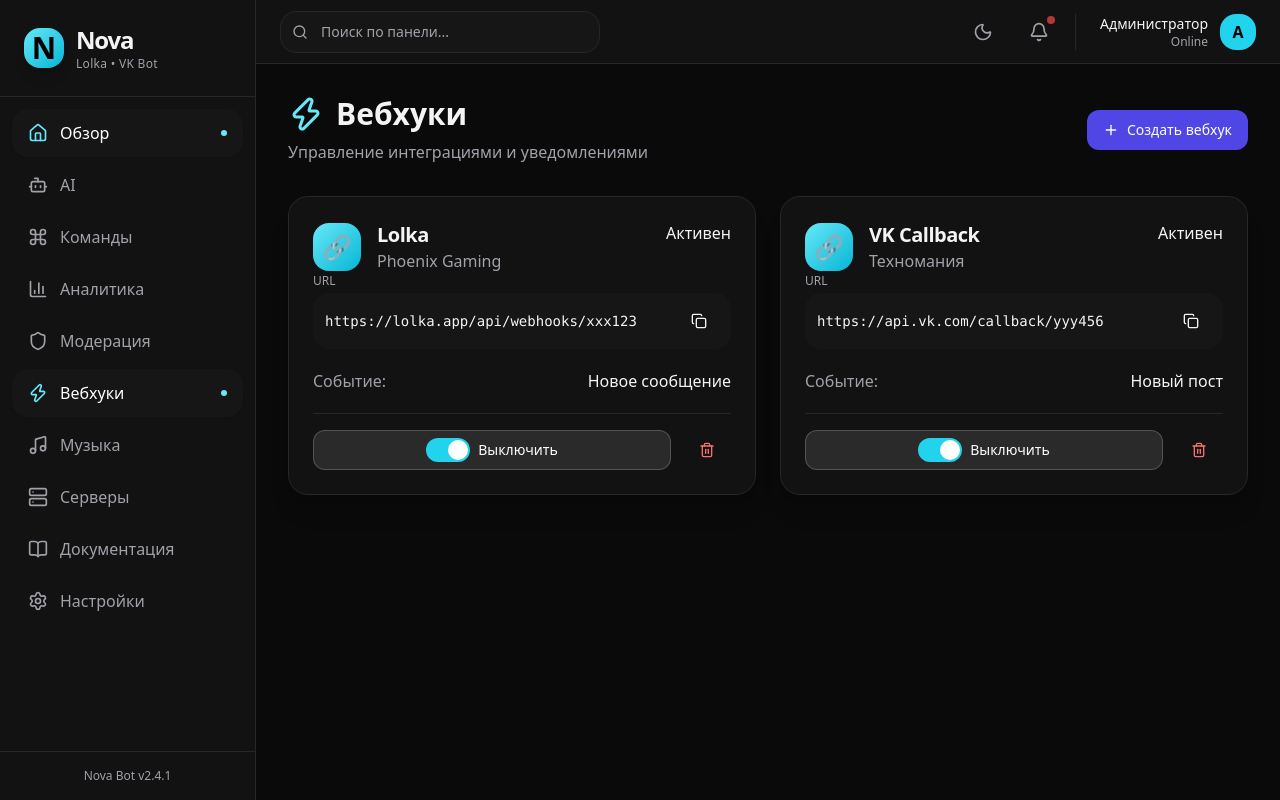
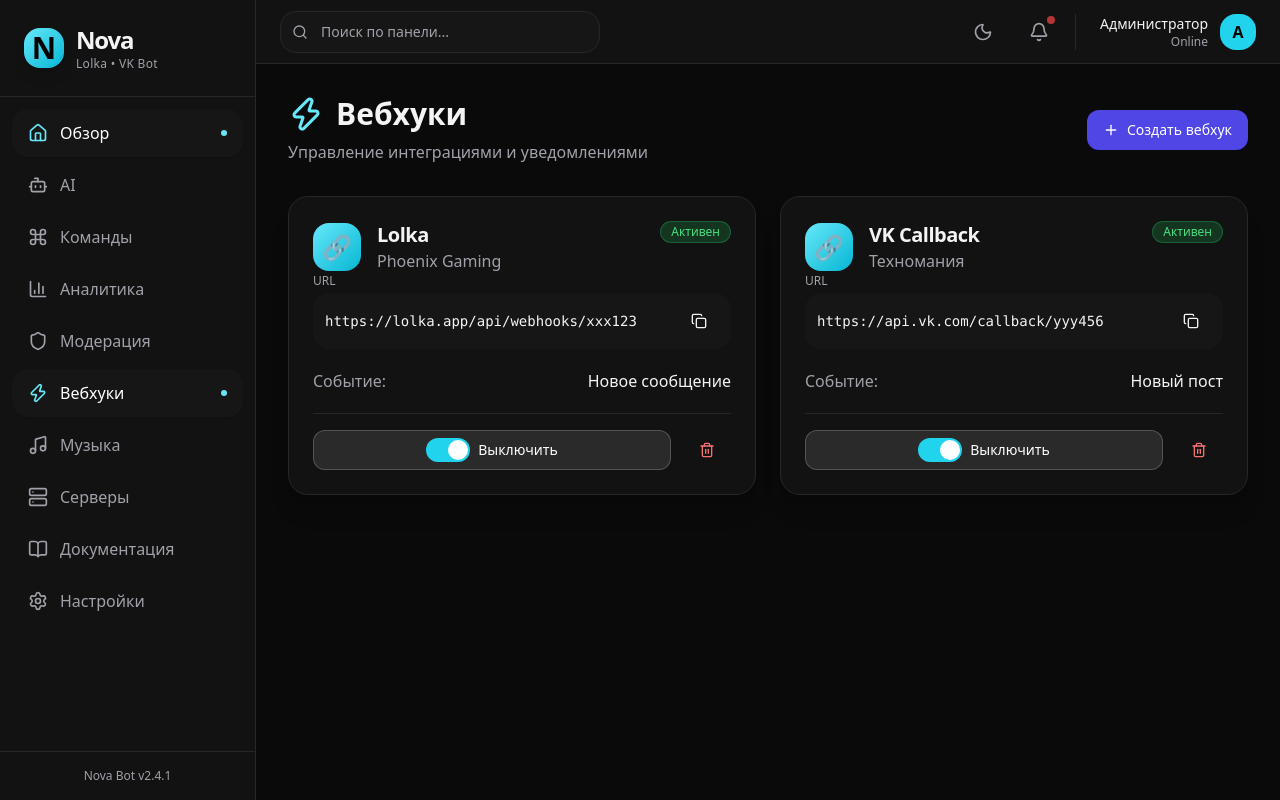
Before and after one commit to R4YDMOND/nova-bot, a Next.js app in the folder frontend/: page /dashboard/webhooks in a window 1280 px wide. Built offline with nearby package versions, Linux system fonts and the light colour scheme.

Commit message:
fix: Badge с поддержкой variant

```diff
--- a/frontend/src/components/ui/badge.tsx
+++ b/frontend/src/components/ui/badge.tsx
@@ -1,9 +1,30 @@
 import * as React from "react";
 import { cn } from "@/lib/utils";
 
-const Badge = React.forwardRef<HTMLSpanElement, React.HTMLAttributes<HTMLSpanElement>>(
-  ({ className, ...props }, ref) => (
-    <span ref={ref} className={cn("badge", className)} {...props} />
+export interface BadgeProps extends React.HTMLAttributes<HTMLSpanElement> {
+  variant?: "default" | "secondary" | "destructive" | "outline" | "success" | "warning";
+}
+
+const variantClasses: Record<string, string> = {
+  default:     "bg-indigo-600 text-white",
+  secondary:   "bg-white/10 text-white/70 border border-white/20",
+  destructive: "bg-red-500/20 text-red-400 border border-red-500/30",
+  outline:     "border border-white/20 text-white/70",
+  success:     "bg-green-500/20 text-green-400 border border-green-500/30",
+  warning:     "bg-yellow-500/20 text-yellow-400 border border-yellow-500/30",
+};
+
+const Badge = React.forwardRef<HTMLSpanElement, BadgeProps>(
+  ({ className, variant = "default", ...props }, ref) => (
+    <span
+      ref={ref}
+      className={cn(
+        "inline-flex items-center rounded-full px-2.5 py-0.5 text-xs font-medium transition-colors",
+        variantClasses[variant],
+        className
+      )}
+      {...props}
+    />
   )
 );
 Badge.displayName = "Badge";
```
